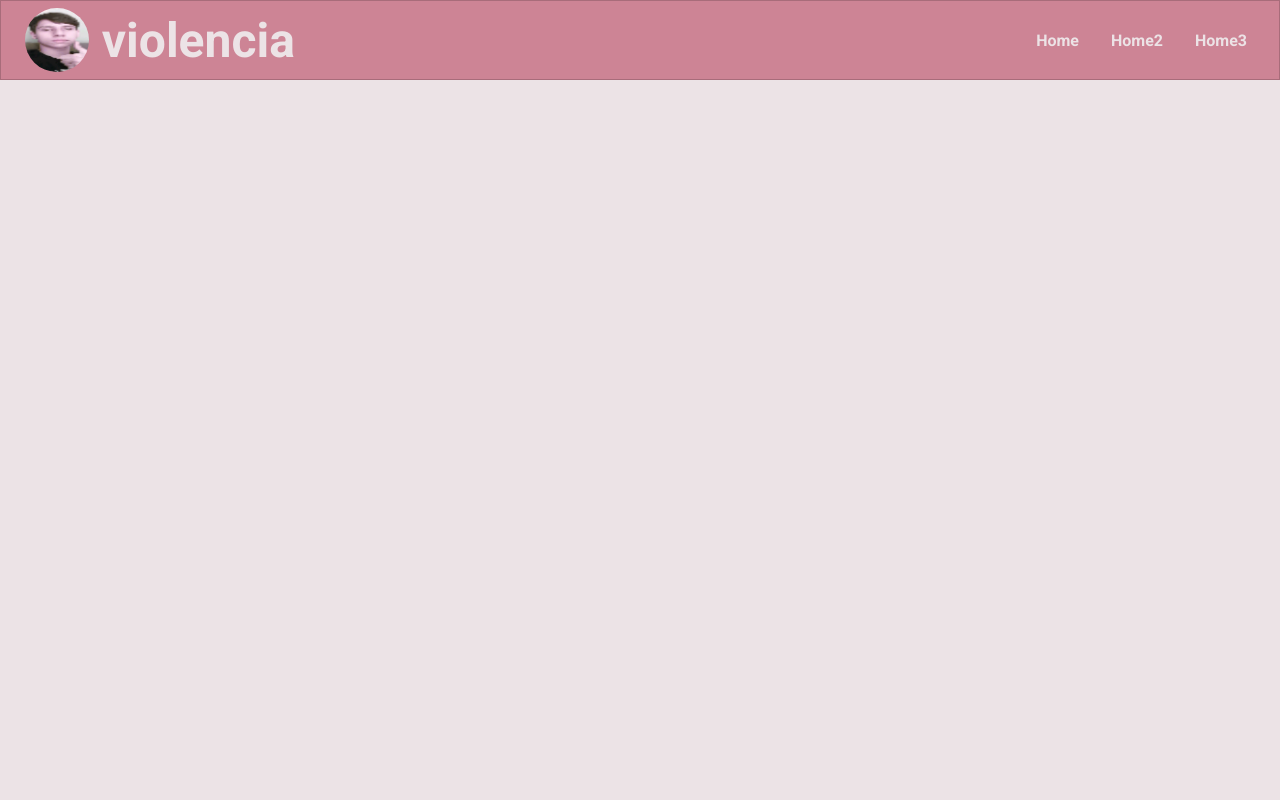
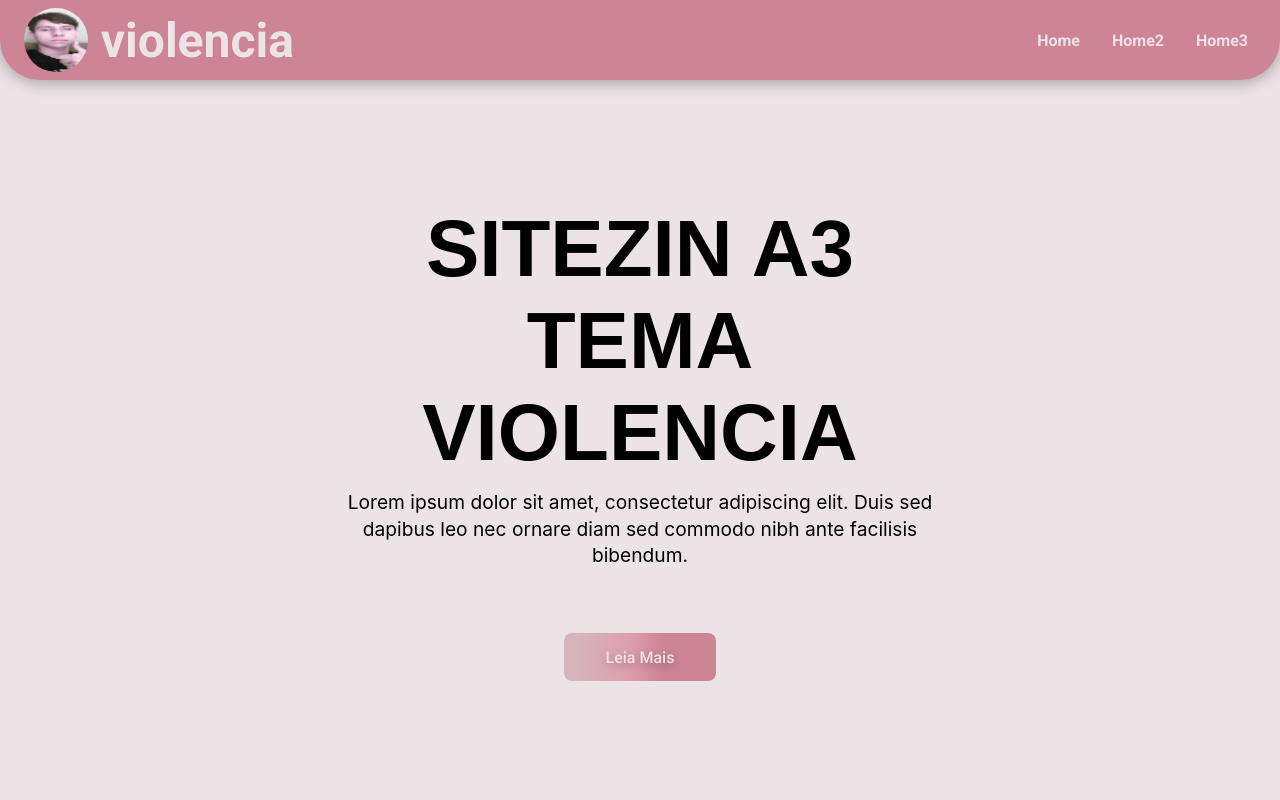
Before and after one commit to GustavoSilles/A3, a React (Create React App) app: page / in a window 1280 px wide. Shown: the top 800 px of the page. Built offline with nearby package versions, Linux system fonts and the light colour scheme.

Commit message:
cade o powerbi meira? kkkkkkkkkkkk

```diff
--- a/package.json
+++ b/package.json
@@ -12,6 +12,7 @@
     "react-icons": "^5.2.1",
     "react-router-dom": "^6.23.1",
     "react-scripts": "5.0.1",
+    "react-scroll": "^1.9.0",
     "web-vitals": "^2.1.4"
   },
   "scripts": {
--- a/src/App.js
+++ b/src/App.js
@@ -1,20 +1,15 @@
 import React from "react";
 import { BrowserRouter, Routes, Route } from "react-router-dom";
-import Footer from "./components/Footer/footer";
 import Home from "./components/Home/home";
-import Home2 from "./components/Home2/home2";
-import Home3 from "./components/Home3/home3";
 import Navbar from "./components/Navbar/navbar";
+import './index.css';
 
 function App() {
   return (
     <BrowserRouter>
+      <Navbar />
       <Routes>
-        <Route path="/navbar" element={<Navbar />} />
         <Route path="/" element={<Home />} />
-        <Route path="/home2" element={<Home2 />} />
-        <Route path="/home3" element={<Home3 />} />
-        <Route path="/footer" element={<Footer />} />
       </Routes>
     </BrowserRouter>
   );
--- a/src/components/Footer/footer.js
+++ b/src/components/Footer/footer.js
@@ -91,12 +91,27 @@ const Footer = () => {
             </p>
             <p>
               <Link className="textoFooter" to="/perfil">
-                kuany
+                Kauany
               </Link>
             </p>
             <p>
               <Link className="textoFooter" to="/perfil">
-                gabris
+                Gabriel
+              </Link>
+            </p>
+            <p>
+              <Link className="textoFooter" to="/perfil">
+                Marcos
+              </Link>
+            </p>
+            <p>
+              <Link className="textoFooter" to="/perfil">
+                Jeferson
+              </Link>
+            </p>
+            <p>
+              <Link className="textoFooter" to="/perfil">
+                Julia
               </Link>
             </p>
           </div>
--- a/src/components/Footer/footerStyles.css
+++ b/src/components/Footer/footerStyles.css
@@ -1,6 +1,6 @@
 .footer {
   width: 100%;
-  height: 55vh;
+  height: 50vh;
   scroll-snap-align: center;
   position: relative;
   background: #cd8495
--- a/src/components/Home/home.js
+++ b/src/components/Home/home.js
@@ -2,27 +2,31 @@ import React from "react";
 import "./homeStyles.css";
 import Home2 from "../Home2/home2";
 import Home3 from "../Home3/home3";
-import Navbar from "../Navbar/navbar";
 import Footer from "../Footer/footer";
-import { Link } from "react-router-dom";
 
 const Home = () => {
   return (
     <>
-      <Navbar />
-        <div className="home">
+        <div id="home" className="home">
           <div className="container">
-            <div className="content">
-              {/* <Link to="/leiamais">
-                <button className="blackButton">Leia mais</button>
-              </Link> */}
+            <div className="paradas">
+              <h1 className="titulo">Sitezin A3 tema violencia</h1>
+              <p className="paragrafo">
+                Lorem ipsum dolor sit amet, consectetur adipiscing elit. Duis sed dapibus leo nec ornare diam sed commodo nibh ante facilisis bibendum.
+              </p>
+              <a href="#leiamais">
+                <button className="button-neon">Leia Mais</button>
+              </a>
             </div>
           </div>
         </div>
-        <Home2 />
-        <Home3 />
+        <div id="home2">
+          <Home2 />
+        </div>
+        <div id="home3">
+          <Home3 />
+        </div>
         <Footer />
-
     </>
   );
 };
--- a/src/components/Home/homeStyles.css
+++ b/src/components/Home/homeStyles.css
@@ -6,6 +6,26 @@
 
 }
 
+.scroll {
+  scroll-snap-type: y mandatory;
+  overflow-y: scroll;
+  width: 100%;
+  background: rgba(21, 19, 19, 0.433);
+  height: 100vh;
+}
+.paradas{
+  display: flex;
+  align-items: center;
+  justify-content: center;
+  flex-direction: column;
+  width: 50%;
+  text-align: center;
+  margin-top: 100px;
+  font-family:-apple-system, BlinkMacSystemFont, Segoe UI, Roboto, Oxygen, Ubuntu, Cantarell, Fira Sans, Droid Sans, Helvetica Neue, sans-serif;
+}
+.paragrafo{
+margin-bottom: 3rem;
+}
 /* .home:before {
   content: "";
   position: absolute;
@@ -14,45 +34,49 @@
   height: 100%;
 } */
 
-.blackButton {
-  background-color: black;
-  border: 0;
+.container {
+  display: flex;
+  align-items:center;
+  justify-content: center;
+}
+.titulo{
+  font-family: "Raleway", sans-serif;
+    color: #000000 !important;
+    font-size : clamp(3rem, 10vw, 5rem);
+    font-weight: 700;
+    text-transform: uppercase;
+    margin-top: 0;
+    margin-bottom: 10px;
 }
 
-.blackButton:hover {
-  background-color: rgb(21, 19, 19);
+.button-neon {
+  background-image: linear-gradient(92.88deg, #D5B4BB 9.16%, #dd9ead 43.89%, #CD8495 64.72%);
+  border-radius: 8px;
+  border-style: none;
+  box-sizing: border-box;
+  color: #ECE3E6;
+  cursor: pointer;
+  flex-shrink: 0;
+  font-size: 16px;
+  font-weight: 500;
+  height: 3rem;
+  display: flex;
+  align-items: center;
+  padding: 0 1.6rem;
+  text-shadow: rgba(0, 0, 0, 0.25) 0 3px 8px;
+  transition: all .5s;
+  user-select: none;
+  -webkit-user-select: none;
+  touch-action: manipulation;
 }
 
-.preto {
-  font-size: 3.5rem;
-  color: #e6e6e6;
-}
-.home .container {
-  display: grid;
-  grid-template-columns: repeat(2, 1fr);
+.button-neon:hover {
+  box-shadow: #CD8495 0 1px 30px;
+  transition-duration: .1s;
 }
 
-.home .content {
-  height: 45rem;
-  display: flex;
-  flex-direction: column;
-  justify-content: center;
-  padding: 1rem;
-  margin-top: 2rem;
-  margin-right: 6rem;
-  text-shadow: 1px 1px 1px black;
-}
-
-.home h1 {
-  color: #e6e6e6;
-}
-
-.home .marrom {
-  color: black;
-}
-
-@media screen and (max-width: 940px) {
-  .home .content {
-    margin-left: 1rem;
+@media (min-width: 768px) {
+  .button-neon {
+    padding: 0 2.6rem;
   }
 }
--- a/src/components/Navbar/navbar.js
+++ b/src/components/Navbar/navbar.js
@@ -1,44 +1,38 @@
 import React, { useState } from "react";
 import { FaBars, FaTimes } from "react-icons/fa";
-
-import { Link } from "react-router-dom";
 import "./navbarStyles.css";
 
 const Navbar = () => {
   const [nav, setNav] = useState(false);
   const handleNav = () => setNav(!nav);
 
-
   return (
     <div name="top">
       <div className="navbar">
-
         <div className="logo">
           <h1 className="textlogo">violencia</h1>
         </div>
 
         <ul className={nav ? "nav-menu active" : "nav-menu"}>
           <li>
-            <Link className="l1" to="/home">
+            <a className="l1" href="#home">
               Home
-            </Link>
+            </a>
           </li>
           <li>
-            <Link className="l2" to="/home1">
+            <a className="l2" href="#home2">
               Home2
-            </Link>
+            </a>
           </li>
           <li>
-            <Link className="l3" to="/home3">
+            <a className="l3" href="#home3">
               Home3
-            </Link>
+            </a>
           </li>
-
         </ul>
         <div className="hamburger" onClick={handleNav}>
           {!nav ? <FaBars className="icon" /> : <FaTimes className="icon" />}
         </div>
-
       </div>
     </div>
   );
--- a/src/components/Navbar/navbarStyles.css
+++ b/src/components/Navbar/navbarStyles.css
@@ -2,24 +2,25 @@
   width: 100%;
   height: 80px;
   position: fixed;
-  background: #cd8495;
-  border: 1px solid rgba(0, 0, 0, 0.18);
+  background-color: #cd8495;
   display: flex;
   z-index: 10;
+  border-radius: 0 0 40px 40px;
   justify-content: space-between;
   align-items: center;
+  box-shadow: 0 2px 16px hsla(0, 0%, 0%, 0.322);
 }
 
 
 
 .l1:hover {
-  color: #c5a880c0;
+  color: #B8AAA7;
 }
 .l2:hover {
-  color: #c5a880c0;
+  color: #B8AAA7;
 }
 .l3:hover {
-  color: #c5a880c0;
+  color: #B8AAA7;
 }
 
 .logo {
--- a/src/index.css
+++ b/src/index.css
@@ -4,6 +4,7 @@
   --primary-color: #CD8495;
   --primary-dark: #0f0f0f;
 }
+
 span {
   color: var(--primary-color);
 }
```
Also changed, not shown: 2 other files (tests, documents, lock files or other folders).
